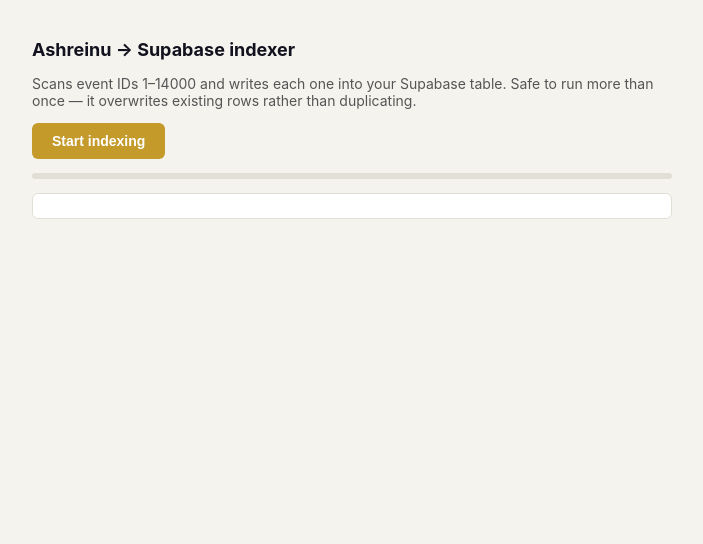
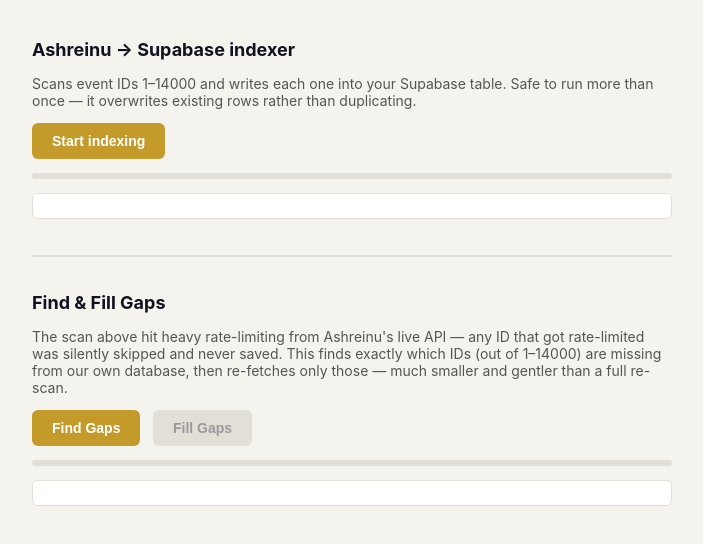
Before and after one commit to Mendym321/ashreinu, a website: page build.html in a window 1280 px wide. Shown: the whole page, without its empty margins (288-991 px from the left). Drawn offline with Linux system fonts and the light colour scheme.

Commit message:
Update build.html

```diff
--- a/build.html
+++ b/build.html
@@ -8,7 +8,7 @@ body{font-family:-apple-system,sans-serif;background:#f5f3ee;padding:24px;max-wi
 h2{font-size:18px}
 .bar{height:6px;background:#e2dfd7;border-radius:3px;overflow:hidden;margin:14px 0}
 .fill{height:100%;background:#c49a2a;width:0%;transition:width .3s}
-#log{font-size:12px;color:#444;white-space:pre-wrap;background:#fff;border:1px solid #e2dfd7;border-radius:6px;padding:12px;max-height:340px;overflow:auto;line-height:1.6}
+#log,#gapLog{font-size:12px;color:#444;white-space:pre-wrap;background:#fff;border:1px solid #e2dfd7;border-radius:6px;padding:12px;max-height:340px;overflow:auto;line-height:1.6}
 button{font-size:14px;font-weight:600;padding:10px 20px;background:#c49a2a;color:#fff;border:none;border-radius:6px;cursor:pointer}
 button:disabled{background:#e2dfd7;color:#999}
 .stat{font-size:13px;color:#666;margin-top:8px}
@@ -21,7 +21,19 @@ button:disabled{background:#e2dfd7;color:#999}
 <div class="bar"><div class="fill" id="fill"></div></div>
 <div class="stat" id="stat"></div>
 <div id="log"></div>
+
+<div style="margin-top:36px;padding-top:20px;border-top:2px solid #e2dfd7">
+  <h2>Find & Fill Gaps</h2>
+  <p style="font-size:14px;color:#555">The scan above hit heavy rate-limiting from Ashreinu's live API — any ID that got rate-limited was silently skipped and never saved. This finds exactly which IDs (out of 1–14000) are missing from our own database, then re-fetches only those — much smaller and gentler than a full re-scan.</p>
+  <button id="findBtn" onclick="findGaps()">Find Gaps</button>
+  <button id="fillBtn" onclick="fillGaps()" disabled style="margin-left:8px">Fill Gaps</button>
+  <div class="stat" id="gapStat"></div>
+  <div class="bar"><div class="fill" id="gapFill"></div></div>
+  <div id="gapLog"></div>
+</div>
+
 <script>
+// ── Original full sweep ──
 async function run(){
   document.getElementById('go').disabled = true;
   const TOTAL = 14000, STEP = 200;
@@ -64,6 +76,81 @@ function log(msg){
   el.textContent += msg + '\n';
   el.scrollTop = el.scrollHeight;
 }
+
+// ── Gap finder + filler ──
+let gapRanges = [];
+
+function gapLog(msg){
+  const el = document.getElementById('gapLog');
+  el.textContent += msg + '\n';
+  el.scrollTop = el.scrollHeight;
+}
+
+async function findGaps() {
+  document.getElementById('findBtn').disabled = true;
+  document.getElementById('gapStat').textContent = 'Fetching existing IDs...';
+  document.getElementById('gapLog').textContent = '';
+
+  const r = await fetch('/api/search?distinct=allIds');
+  const j = await r.json();
+  const existing = new Set(j.ids || []);
+
+  const TOTAL = 14000;
+  const missing = [];
+  for (let id = 1; id <= TOTAL; id++) {
+    if (!existing.has(id)) missing.push(id);
+  }
+
+  // Group consecutive missing IDs into ranges, so we can feed them to
+  // build-index in efficient chunks instead of one ID at a time.
+  gapRanges = [];
+  let rangeStart = null, prev = null;
+  for (const id of missing) {
+    if (rangeStart === null) { rangeStart = id; prev = id; continue; }
+    if (id === prev + 1) { prev = id; continue; }
+    gapRanges.push([rangeStart, prev]);
+    rangeStart = id; prev = id;
+  }
+  if (rangeStart !== null) gapRanges.push([rangeStart, prev]);
+
+  document.getElementById('gapStat').textContent =
+    existing.size + ' IDs already indexed, ' + missing.length + ' missing, grouped into ' + gapRanges.length + ' range(s) to re-scan.';
+  gapLog('Ranges to fill: ' + gapRanges.map(([s,e]) => s===e ? s : (s + '-' + e)).join(', '));
+
+  document.getElementById('findBtn').disabled = false;
+  document.getElementById('fillBtn').disabled = gapRanges.length === 0;
+}
+
+async function fillGaps() {
+  document.getElementById('fillBtn').disabled = true;
+  const STEP = 200;
+  let totalUpserted = 0, done = 0;
+
+  const chunks = [];
+  for (const [s, e] of gapRanges) {
+    for (let start = s; start <= e; start += STEP) {
+      chunks.push([start, Math.min(start + STEP - 1, e)]);
+    }
+  }
+
+  for (const [start, end] of chunks) {
+    gapLog('Filling ' + start + '-' + end + '...');
+    try {
+      const r = await fetch('/api/build-index?start=' + start + '&end=' + end);
+      const j = await r.json();
+      totalUpserted += j.upserted || 0;
+      gapLog('  -> ' + j.upserted + ' rows written (' + j.farbrengens + ' farbrengens, ' + j.notFound + ' still gaps, ' + j.errors + ' errors)');
+    } catch (e) {
+      gapLog('  ! failed: ' + e.message);
+    }
+    done++;
+    document.getElementById('gapFill').style.width = (done/chunks.length*100) + '%';
+    document.getElementById('gapStat').textContent = totalUpserted + ' rows recovered so far (' + done + '/' + chunks.length + ' chunks done)';
+  }
+
+  gapLog('DONE. Total rows recovered: ' + totalUpserted);
+  document.getElementById('fillBtn').disabled = false;
+}
 </script>
 </body>
 </html>
```
